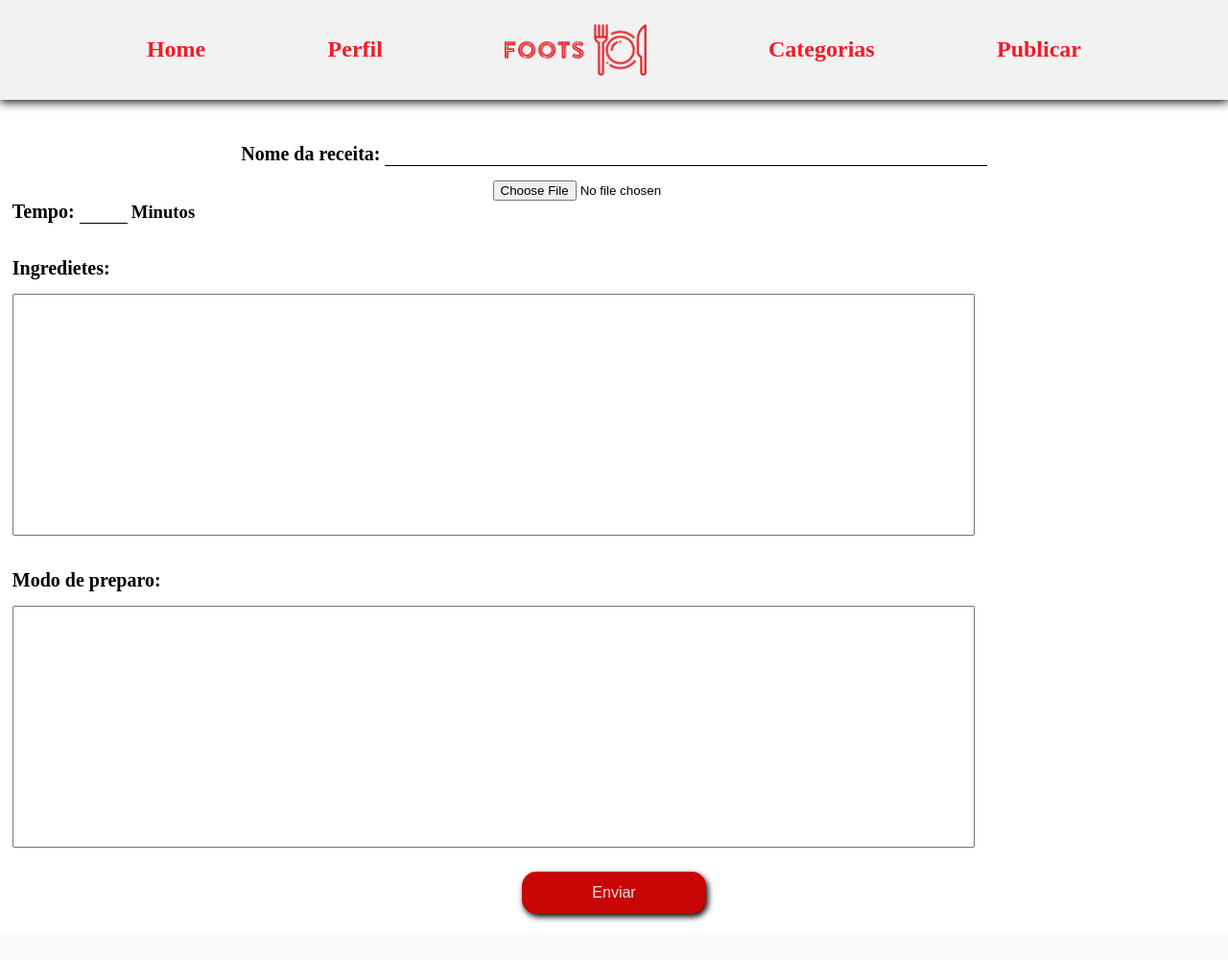
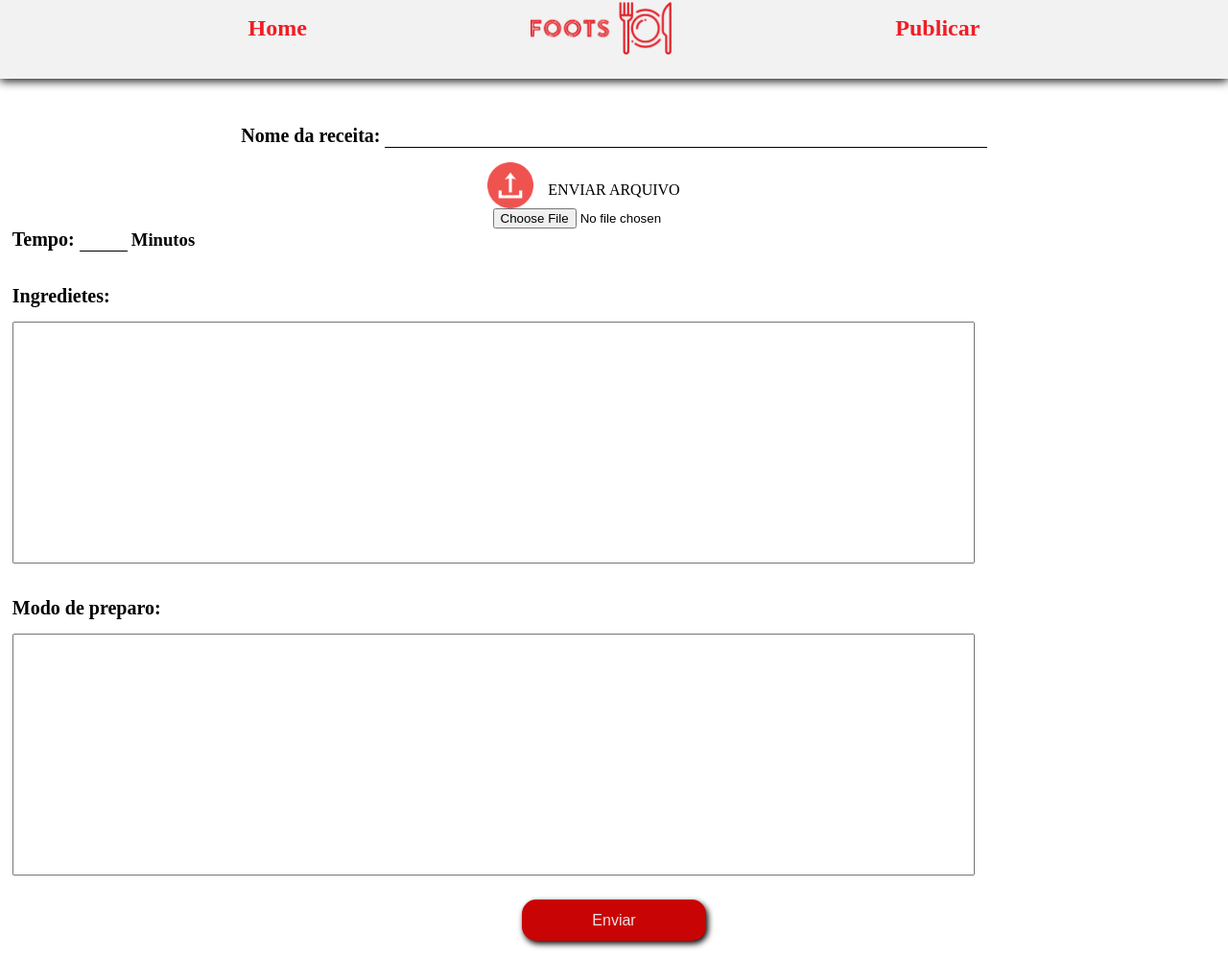
Before and after one commit to Thiag0nery/Site_Receitas, a Django app: page /publicara/ in a window 1280 px wide. Shown: the whole page at 96% size. Before the commit the page ends 960 px from the top, so only its background shows below. Run offline with Django 4.2, Linux system fonts and the light colour scheme.

Commit message:
Atualização

```diff
--- a/perfil/templates/perfil/cadastro.html
+++ b/perfil/templates/perfil/cadastro.html
@@ -1,7 +1,7 @@
 {% extends 'base.html' %}
 {% block body%}
     <div class="container-flex-center">
-        <div class="container-login">
+        <div class="container-login container-cadastro-usuario">
 
             <form action="" method="POST" class="form-login cadastro-usuario">
                 {% csrf_token %}
--- a/receitas/admin.py
+++ b/receitas/admin.py
@@ -4,4 +4,5 @@ class requisicaoReceita(admin.ModelAdmin):
     list_display = ('post_codigo', 'post_nome', 'post_usuario_fk', 'post_publicado',)
     list_editable = ('post_publicado',)
 admin.site.register(models.PostReceitas,requisicaoReceita   )
+admin.site.register(models.CategoriaModel)
 # Register your models here.
--- a/receitas/models.py
+++ b/receitas/models.py
@@ -1,9 +1,16 @@
 from django.db import models
 from django.contrib.auth.models import User
+class CategoriaModel(models.Model):
+    cat_codigo = models.BigAutoField(primary_key=True)
+    cat_nome = models.CharField(max_length=35, null=True)
+
+    def __str__(self):
+        return self.cat_nome
 class PostReceitas(models.Model):
     post_codigo = models.BigAutoField(primary_key=True,verbose_name='Codigo')
     post_usuario_fk = models.ForeignKey(User, on_delete=models.CASCADE, blank=True, null=True,
                                         verbose_name='Usuario')
+    post_categoria_fk = models.ForeignKey(CategoriaModel, on_delete=models.DO_NOTHING,blank=True, null=True)
     post_foto = models.ImageField(upload_to='produto_imagens/%Y/%m/', blank=True, null=True)
     post_nome = models.CharField(max_length=80, blank=True,null=True, verbose_name='Nome da receita')
     post_tempo = models.IntegerField(null=True)
--- a/receitas/templates/receitas/publicar.html
+++ b/receitas/templates/receitas/publicar.html
@@ -11,7 +11,7 @@
                 {{formulario.post_nome}}
                 {{formulario.errors.post_nome}}
             </div>
-
+            <label for="id_post_foto" class="label-foto">Enviar arquivo</label>
             {{formulario.post_foto}}
              {% for message in messages %}
         <div class="alert {{ message.tags }}" role="alert">
--- a/receitas/urls.py
+++ b/receitas/urls.py
@@ -4,4 +4,5 @@ app_name = 'receitas'
 urlpatterns = [
     path('', views.BaseViws.as_view(), name='homepage'),
     path('<post_codigo>',views.Detalhe.as_view(),name='detalhe'),
+    path('busca/', views.Busca.as_view(),name='buscar')
 ]
--- a/templates/parcias/_header.html
+++ b/templates/parcias/_header.html
@@ -7,9 +7,9 @@
             <ul class="list-ul">
                 <li><a href="{% url 'receitas:homepage' %}">Home</a></li>
 
-                <li><a href="#">Perfil</a></li>
+
                 <img class="img-logo" src="{% static 'Imagens/logotipo.png'%}" alt="">
-                <li><a href="#">Categorias</a></li>
+
 
                 <li><a href="{% url 'perfil:publicar' %}">Publicar</a></li>
             </ul>
--- a/templates/static/style.css
+++ b/templates/static/style.css
@@ -57,7 +57,7 @@
     margin-top: 20px;
 }
 .btn-login{
-    margin: 37px auto;
+    margin: 2vh auto;
     text-align: center;
     width: 50%;
     padding: 3%;
@@ -105,9 +105,14 @@
 }
 .img-cadastro{
   width:100%!important;
+  height: auto!important;
 }
 .cadastro-usuario{
     width: 90%!important;
+    /*height: 72vh!important;*/
+}
+.container-cadastro-usuario{
+    height: 72vh!important;
 }
 /* HOMEPAGE */
 header{
@@ -117,7 +122,7 @@ header{
     background-color: #F2F2F2;
     justify-content: space-between;
     align-items: center;
-    margin-top: -104px;
+    margin-top: -13.4vh;
     padding: 0 2%;
     position: fixed;
     z-index: 9;
@@ -315,15 +320,71 @@ border: none;
 .homepage-background{
 background-image: url(Imagens/ovos-fritos-com-legumes.jpg);
     width: 100%;
-    height: 64vh;
+    height: 75vh;
+    display: flex;
     background-size: cover;
-    margin-top: 104px;
+    margin-top: 13.6vh;
     background-position: center;
+    background-repeat: no-repeat;
+    justify-content: center;
+    align-items: center;
+}
+.pesquisa{
+    width: 50%;
+    display:flex;
+    align-content: center;
+}
+.pesquisa-input{
+    width: 80%;
+    background-position: 8px;
+    border-radius: 20px 0px 0px 20px;
+    /* margin: 2px; */
+    outline: none;
+     font-size: 15pt;
+    padding: 3%;
+    border: 1px solid black;
+    height: 7vh;
+}
+.btn-pesquisa{
+    width: 12%;
+    border: 1px solid black;
+    height: 7vh;
+    /* padding: 0.5rem; */
+    display: flex;
+    align-items: center;
+    justify-content: center;
+}
+.icon-pesquisa{
+width: 67%;
+    height: 5.9vh;
+    border: none;
+    background-image: url(Imagens/lupa.png);
+    background-size: contain;
     background-repeat: no-repeat;
 }
 .main-pagina{
     margin-top:104px;
 }
 .margin-publicar{
-    margin-top:15px;
+   margin-top: -2.4vh;
 }
+input[type="file"]{
+    display:flex!important;
+}
+input#file-upload-button{
+background-color: white!important;
+}
+.label-foto{
+    padding: 20px 10px;
+    width: 21%;
+    text-transform: uppercase;
+    text-align: center;
+    display: block;
+    margin:0 auto;
+    cursor: pointer;
+    background-repeat: no-repeat;
+    height: 6vh;
+
+    background-size: contain;
+    background-image: url(Imagens/envio.png);
+}
```
Also changed, not shown: receitas/templates/receitas/homepage.html (+8 -1 lines), receitas/views.py (+11 -0 lines), db.sqlite3, media/Thiago_Nery_petShop.png (deleted), media/WhatsApp_Image_2023-04-21_at_11.54.12.jpeg (deleted), media/WhatsApp_Image_2023-04-21_at_11.54.12_1.jpeg (deleted), receitas/migrations/0018_categoriamodel_alter_postreceitas_post_codigo_and_more.py (added), templates/static/Imagens/envio.png (added), templates/static/Imagens/lupa.png (added).
